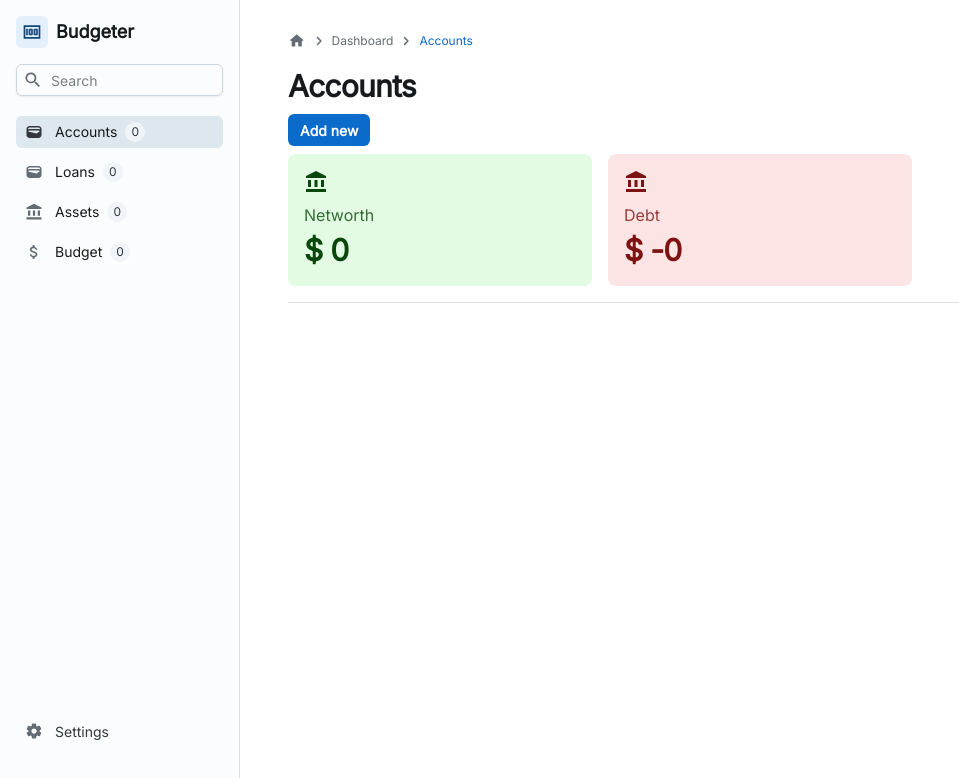
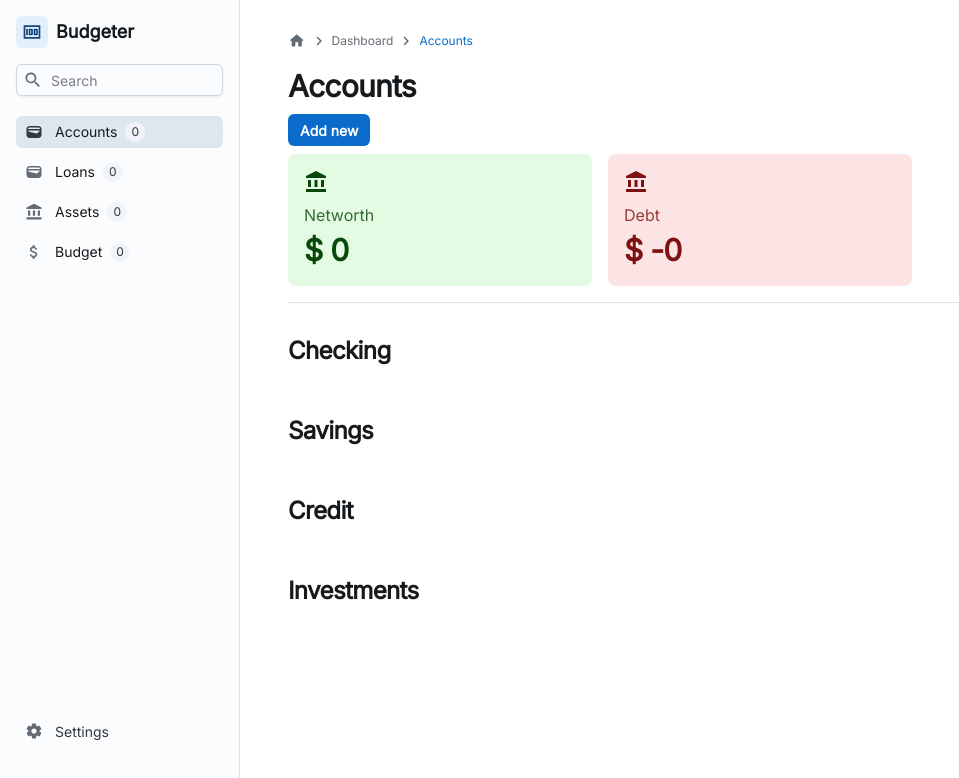
Before and after one commit to coltonehrman/budget-app, a React (Vite) app: page /accounts in a window 1280 px wide. Shown: the top 778 px of the page, without its empty margins (0-959 px from the left). Built offline with nearby package versions, Linux system fonts and the light colour scheme.

Commit message:
feat: add to Loans

```diff
--- a/src/accounts/accounts-modal/AccountModal.tsx
+++ b/src/accounts/AccountModal.tsx
@@ -16,7 +16,7 @@ import {
 } from "@mui/joy";
 import Select from "@mui/joy/Select";
 import Option from "@mui/joy/Option";
-import { type Account } from "../account";
+import { type Account } from "./account";
 
 const DEFAULT_STATE: Account = {
   name: "",
--- /dev/null
+++ b/src/accounts/AccountTils.tsx
@@ -0,0 +1,100 @@
+import {
+  AccountBalance,
+  CreditCard,
+  DeleteForeverRounded,
+  Edit,
+  Savings,
+  ShowChart,
+} from "@mui/icons-material";
+import { type ColorPaletteProp } from "@mui/joy";
+import Box from "@mui/joy/Box";
+import Card from "@mui/joy/Card";
+import CardContent from "@mui/joy/CardContent";
+import IconButton from "@mui/joy/IconButton";
+import Typography from "@mui/joy/Typography";
+import React from "react";
+import { type Account } from "./account";
+
+export default function AccountTiles({
+  accounts,
+  type,
+  setEditItem,
+  onDeleteAccount,
+}: {
+  accounts: Account[];
+  type: Account["type"];
+  setEditItem: (value: React.SetStateAction<number | null>) => void;
+  onDeleteAccount: (index: number) => void;
+}): JSX.Element {
+  return (
+    <Box
+      sx={{
+        width: "100%",
+        display: "grid",
+        gridTemplateColumns: "repeat(auto-fill, minmax(min(100%, 300px), 1fr))",
+        gap: 2,
+      }}
+    >
+      {accounts.map((account, i) => {
+        if (account.type !== type) return null;
+        let color: ColorPaletteProp = "neutral";
+        if (account.type === "credit") color = "warning";
+        if (account.type === "investment") color = "primary";
+
+        return (
+          <Box key={i}>
+            <Card variant="soft" color={color} invertedColors>
+              <CardContent>
+                <Box display="flex" justifyContent="space-between">
+                  {account.type === "checking" && <AccountBalance />}
+                  {account.type === "credit" && <CreditCard />}
+                  {account.type === "savings" && <Savings />}
+                  {account.type === "investment" && <ShowChart />}
+
+                  <Box>
+                    <IconButton
+                      sx={{
+                        marginRight: 1,
+                      }}
+                      variant="soft"
+                      color="danger"
+                      size="sm"
+                      onClick={() => {
+                        setEditItem(i);
+                      }}
+                    >
+                      <Edit />
+                    </IconButton>
+
+                    <IconButton
+                      variant="soft"
+                      color="danger"
+                      size="sm"
+                      onClick={() => {
+                        onDeleteAccount(i);
+                      }}
+                    >
+                      <DeleteForeverRounded />
+                    </IconButton>
+                  </Box>
+                </Box>
+
+                <Typography level="body-md">{account.name}</Typography>
+                <Typography level="h2">
+                  $ {new Intl.NumberFormat().format(account.balance)}
+                </Typography>
+                {Boolean(account.link) && (
+                  <Typography level="h4">
+                    <a href={account.link} target="_blank" rel="noreferrer">
+                      Link
+                    </a>
+                  </Typography>
+                )}
+              </CardContent>
+            </Card>
+          </Box>
+        );
+      })}
+    </Box>
+  );
+}
--- a/src/accounts/AccountsDashboard.tsx
+++ b/src/accounts/AccountsDashboard.tsx
@@ -15,13 +15,14 @@ import IconButton from "@mui/joy/IconButton";
 import Typography from "@mui/joy/Typography";
 import React, { useCallback, useEffect, useState } from "react";
 import AccountDashboardBreadcrumbs from "./AccountDashboardBreadcrumbs";
-import AccountModal from "./accounts-modal/AccountModal";
+import AccountModal from "./AccountModal";
 import {
   type Account,
   accountsLoader,
   deleteAccount,
   editAccount,
 } from "./account";
+import AccountTiles from "./AccountTils";
 
 export default function AccountDashboard(): JSX.Element {
   const [accounts, setAccounts] = useState<Account[]>([]);
@@ -148,74 +149,74 @@ export default function AccountDashboard(): JSX.Element {
 
       <Divider sx={{ my: 1 }} />
 
-      <Box
-        sx={{
-          width: "100%",
-          display: "grid",
-          gridTemplateColumns:
-            "repeat(auto-fill, minmax(min(100%, 300px), 1fr))",
-          gap: 2,
-        }}
-      >
-        {accounts.map((account, i) => {
-          let color: ColorPaletteProp = "neutral";
-          if (account.type === "credit") color = "warning";
-          if (account.type === "investment") color = "primary";
+      <Box sx={{ paddingBottom: 4 }}>
+        <Typography
+          level="h3"
+          component="h2"
+          sx={{ marginTop: 2, marginBottom: 2 }}
+        >
+          Checking
+        </Typography>
 
-          return (
-            <Box key={i}>
-              <Card variant="soft" color={color} invertedColors>
-                <CardContent>
-                  <Box display="flex" justifyContent="space-between">
-                    {account.type === "checking" && <AccountBalance />}
-                    {account.type === "credit" && <CreditCard />}
-                    {account.type === "savings" && <Savings />}
-                    {account.type === "investment" && <ShowChart />}
+        <Box>
+          <AccountTiles
+            accounts={accounts}
+            type="checking"
+            onDeleteAccount={onDeleteAccount}
+            setEditItem={setEditItem}
+          />
+        </Box>
 
-                    <Box>
-                      <IconButton
-                        sx={{
-                          marginRight: 1,
-                        }}
-                        variant="soft"
-                        color="danger"
-                        size="sm"
-                        onClick={() => {
-                          setEditItem(i);
-                        }}
-                      >
-                        <Edit />
-                      </IconButton>
+        <Typography
+          level="h3"
+          component="h2"
+          sx={{ marginTop: 4, marginBottom: 2 }}
+        >
+          Savings
+        </Typography>
 
-                      <IconButton
-                        variant="soft"
-                        color="danger"
-                        size="sm"
-                        onClick={() => {
-                          onDeleteAccount(i);
-                        }}
-                      >
-                        <DeleteForeverRounded />
-                      </IconButton>
-                    </Box>
-                  </Box>
+        <Box>
+          <AccountTiles
+            accounts={accounts}
+            type="savings"
+            onDeleteAccount={onDeleteAccount}
+            setEditItem={setEditItem}
+          />
+        </Box>
 
-                  <Typography level="body-md">{account.name}</Typography>
-                  <Typography level="h2">
-                    $ {new Intl.NumberFormat().format(account.balance)}
-                  </Typography>
-                  {Boolean(account.link) && (
-                    <Typography level="h4">
-                      <a href={account.link} target="_blank" rel="noreferrer">
-                        Link
-                      </a>
-                    </Typography>
-                  )}
-                </CardContent>
-              </Card>
-            </Box>
-          );
-        })}
+        <Typography
+          level="h3"
+          component="h2"
+          sx={{ marginTop: 4, marginBottom: 2 }}
+        >
+          Credit
+        </Typography>
+
+        <Box>
+          <AccountTiles
+            accounts={accounts}
+            type="credit"
+            onDeleteAccount={onDeleteAccount}
+            setEditItem={setEditItem}
+          />
+        </Box>
+
+        <Typography
+          level="h3"
+          component="h2"
+          sx={{ marginTop: 4, marginBottom: 2 }}
+        >
+          Investments
+        </Typography>
+
+        <Box>
+          <AccountTiles
+            accounts={accounts}
+            type="investment"
+            onDeleteAccount={onDeleteAccount}
+            setEditItem={setEditItem}
+          />
+        </Box>
       </Box>
     </>
   );
--- a/src/accounts/account.ts
+++ b/src/accounts/account.ts
@@ -7,7 +7,7 @@ export interface Account {
   link: string;
 }
 
-export const accountsLoader = { ...loader<Account>("loans") };
+export const accountsLoader = { ...loader<Account>("accounts") };
 
 export const editAccount = (
   accounts: Account[],
--- /dev/null
+++ b/src/common/date.ts
@@ -0,0 +1,6 @@
+export const formatDate = (date: Date): string =>
+  (date.getMonth() > 8 ? date.getMonth() + 1 : "0" + (date.getMonth() + 1)) +
+  "/" +
+  (date.getDate() > 9 ? date.getDate() : "0" + date.getDate()) +
+  "/" +
+  date.getFullYear();
--- a/src/loans/LoanDashboard.tsx
+++ b/src/loans/LoanDashboard.tsx
@@ -12,7 +12,13 @@ import IconButton from "@mui/joy/IconButton";
 import Typography from "@mui/joy/Typography";
 import React, { useCallback, useEffect, useState } from "react";
 import LoanModal from "./LoanModal";
-import { type Loan, deleteLoan, loansLoader } from "./loan";
+import {
+  type Loan,
+  deleteLoan,
+  loansLoader,
+  calculateMonthlyPayment,
+} from "./loan";
+import { formatDate } from "../common/date";
 
 export default function LoanDashboard(): JSX.Element {
   const [loans, setLoans] = useState<Loan[]>([]);
@@ -35,8 +41,6 @@ export default function LoanDashboard(): JSX.Element {
 
   return (
     <>
-      {/* <LoanDashboardBreadcrumbs /> */}
-
       <Typography level="h2" component="h1">
         Loans
       </Typography>
@@ -115,7 +119,8 @@ export default function LoanDashboard(): JSX.Element {
           gap: 2,
         }}
       >
-        {loans.map((loan, i) => (
+        {loans.map((loan, i) => {
+          return (
             <Box key={i}>
               <Card variant="soft" color="primary" invertedColors>
                 <CardContent>
@@ -134,15 +139,22 @@ export default function LoanDashboard(): JSX.Element {
                       <DeleteForeverRounded />
                     </IconButton>
                   </Box>
-
                   <Typography level="body-md">{loan.name}</Typography>
                   <Typography level="h2">
                     $ {new Intl.NumberFormat().format(loan.balance)}
                   </Typography>
+                  {loan.apy}%
+                  <br /> {formatDate(new Date(loan.maturityDate))}
+                  <br /> {loan.termInMonths}
+                  <br />${" "}
+                  {new Intl.NumberFormat().format(
+                    calculateMonthlyPayment(loan),
+                  )}
                 </CardContent>
               </Card>
             </Box>
-        ))}
+          );
+        })}
       </Box>
     </>
   );
--- a/src/loans/loan.ts
+++ b/src/loans/loan.ts
@@ -20,3 +20,18 @@ export const deleteLoan = (
   copyOfLoans.splice(loanIndexToDelete, 1);
   return copyOfLoans;
 };
+
+export const calculateMonthlyPayment = (loan: Loan): number => {
+  const start = new Date();
+  const end = new Date(loan.maturityDate);
+  const monthsRemaining =
+    loan.apy === 3.4 ? 332 : ((end - start) / 1000 / 60 / 60 / 24 / 365) * 12;
+
+  const monthlyAPY = loan.apy / 100 / 12;
+
+  const topEquation = monthlyAPY * Math.pow(1 + monthlyAPY, monthsRemaining);
+  const bottomEquation = Math.pow(1 + monthlyAPY, monthsRemaining) - 1;
+  const monthlyPayment = loan.balance * (topEquation / bottomEquation);
+
+  return monthlyPayment;
+};
```
Also changed, not shown: src/loans/LoanModal.tsx (+20 -12 lines). Lines whose indentation alone changed are shown as unchanged.
